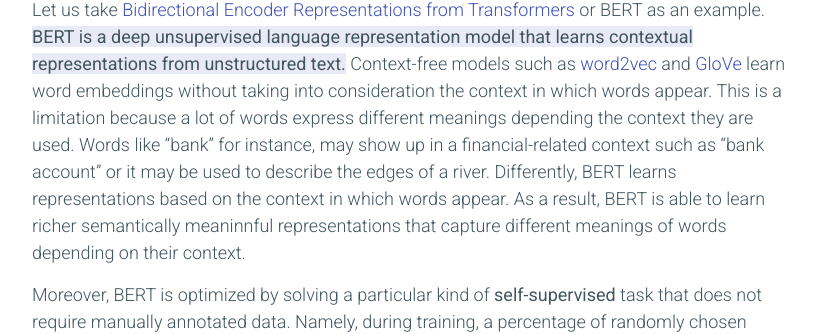
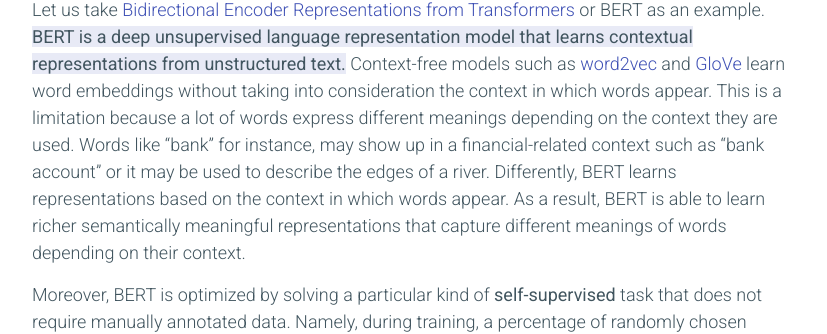
Before and after one commit to sthalles/sthalles.github.io, a Jekyll site: the page built from _posts/2021-03-20-a-few-words-on-representation-learning.markdown, in a window 1280 px wide and 1400 px high, scrolled down 8168 px. Shown: the part 207-541 px from the top of the window, without its empty margins (224-1051 px from the left). Built offline with Jekyll 4.4.1, drawn with Linux system fonts in a browser that asks for light colours; nearby versions of some CDN libraries; comment, search, counter and statistics services are not loaded; some of the changed text lies outside the part shown.

Commit message:
small fixes

```diff
--- a/_posts/2021-03-20-a-few-words-on-representation-learning.markdown
+++ b/_posts/2021-03-20-a-few-words-on-representation-learning.markdown
@@ -151,9 +151,9 @@
 
 Let us take [Bidirectional Encoder Representations from Transformers](#1) or BERT as an example. ***BERT is a deep unsupervised language representation model that learns contextual representations from unstructured text.***
 Context-free models such as [word2vec](#2) and [GloVe](#3) learn word embeddings without taking into consideration the context in which words appear.
-This is a limitation because a lot of words express different meanings depending the context they are used.
+This is a limitation because a lot of words express different meanings depending on the context they are used.
 Words like "bank" for instance, may show up in a financial-related context such as "bank account" or it may be used to describe the edges of a river.
-Differently, BERT learns representations based on the context in which words appear. As a result, BERT is able to learn richer semantically meaninnful representations that capture different meanings of words depending on their context.
+Differently, BERT learns representations based on the context in which words appear. As a result, BERT is able to learn richer semantically meaningful representations that capture different meanings of words depending on their context.
 
 Moreover, BERT is optimized by solving a particular kind of **self-supervised** task that does not require manually annotated data.
 Namely, during training, a percentage of randomly chosen tokens are masked from the input sentence before going through the Transformer encoder.
```
Also changed, not shown: other parts of _posts/2021-03-20-a-few-words-on-representation-learning.markdown (+3 -1 lines).
